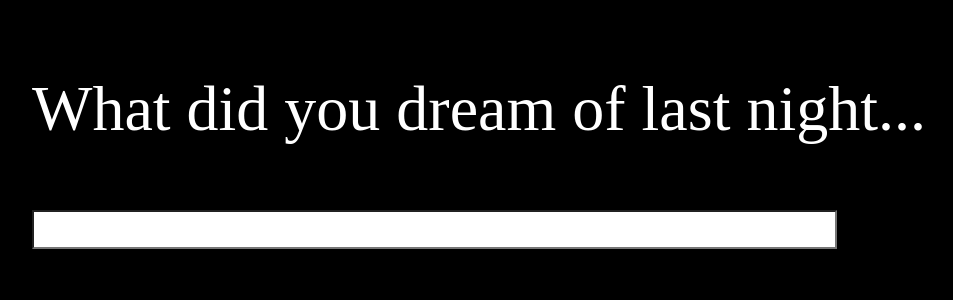
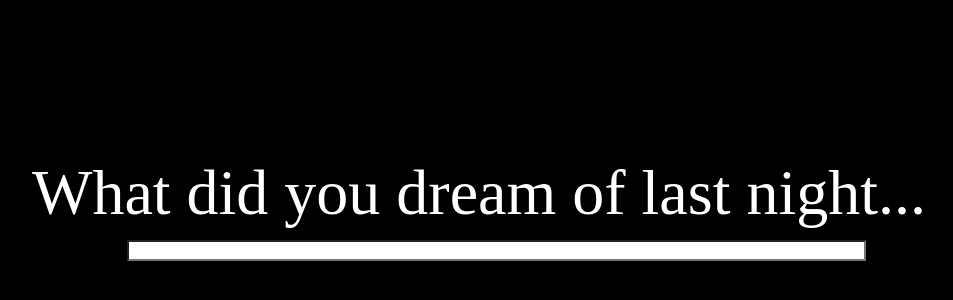
Before and after one commit to EnterOrion/dream-journal, a React (Create React App) app: page / in a window 1280 px wide. Shown: the part 192-492 px from the top of the page, without its empty margins (161-1114 px from the left). Built offline with nearby package versions, Linux system fonts and the light colour scheme.

Commit message:
Basic functionality

```diff
--- a/package.json
+++ b/package.json
@@ -6,6 +6,7 @@
     "@testing-library/jest-dom": "^5.16.5",
     "@testing-library/react": "^13.4.0",
     "@testing-library/user-event": "^13.5.0",
+    "date-fns": "^2.29.3",
     "react": "^18.2.0",
     "react-dom": "^18.2.0",
     "react-scripts": "5.0.1",
--- a/public/index.html
+++ b/public/index.html
@@ -24,20 +24,13 @@
       work correctly both with client-side routing and a non-root public URL.
       Learn how to configure a non-root public URL by running `npm run build`.
     -->
-    <title>React App</title>
+    <link rel="preconnect" href="https://fonts.googleapis.com">
+  <link rel="preconnect" href="https://fonts.gstatic.com" crossorigin>
+  <link href="https://fonts.googleapis.com/css2?family=Playfair+Display&display=swap" rel="stylesheet">
+    <title>Dream Journal</title>
   </head>
   <body>
     <noscript>You need to enable JavaScript to run this app.</noscript>
     <div id="root"></div>
-    <!--
-      This HTML file is a template.
-      If you open it directly in the browser, you will see an empty page.
-
-      You can add webfonts, meta tags, or analytics to this file.
-      The build step will place the bundled scripts into the <body> tag.
-
-      To begin the development, run `npm start` or `yarn start`.
-      To create a production bundle, use `npm run build` or `yarn build`.
-    -->
   </body>
 </html>
--- a/src/App.js
+++ b/src/App.js
@@ -1,12 +1,19 @@
 import "./styles/style.scss";
+import DailyCheckIn from "./components/DailyCheckIn";
+import { DreamContextProvider } from "./contexts/DreamContext";
+import React from 'react';
+import { useState } from 'react';
+import Home from "./components/Home";
+
 
 function App() {
+  const [state, setState] = useState('start')
   return (
     <div className="main">
-        <p>
-         What did you dream of last night...
-        </p>
-        <input />
+      <DreamContextProvider>
+      {state === 'start' && (<DailyCheckIn updateDisplay={() => setState('home') } />) }
+      {state === 'home' && <Home />}
+      </DreamContextProvider>
     </div>
   );
 }
--- /dev/null
+++ b/src/components/DailyCheckIn.jsx
@@ -0,0 +1,39 @@
+import React, {useState, useContext} from "react";
+import DreamContext from "../contexts/DreamContext";
+
+const DailyCheckIn = (props) => {
+
+    const dreamContext = useContext(DreamContext);
+    const { addDream } = dreamContext;
+
+    const [dreamData, setDreamData] = useState("");
+
+    const handleChange = (e) => {
+        setDreamData(e.target.value);
+    }
+
+
+    const handleSubmit = (e) => {
+        e.preventDefault();
+        addDream(dreamData);
+        props.updateDisplay();
+
+    }
+
+    return (
+    <div  className="dream-question">
+    <p>
+    What did you dream of last night...
+   </p>
+    <form onSubmit={handleSubmit}>
+        <input type="text"
+        onChange={handleChange}
+        value={dreamData}
+        />
+        <button className="dream-submit">Submit</button>
+    </form>
+    </div>
+    )
+}
+
+export default DailyCheckIn;
--- /dev/null
+++ b/src/components/DreamCard.jsx
@@ -0,0 +1,16 @@
+import React from "react";
+
+const DreamCard = (props) => {
+
+    return (
+    <div className="card">
+     <div class="ribbon">
+    <span class="ribbon3">{props.date}</span>
+    </div>
+    <p>{props.dream}</p>
+    <button>Read more</button>
+    </div>
+    )
+}
+
+export default DreamCard
--- /dev/null
+++ b/src/components/Home.jsx
@@ -0,0 +1,32 @@
+import React, {useContext} from "react";
+import DreamContext from "../contexts/DreamContext";
+import DreamCard from "./DreamCard";
+
+const Home = () => {
+    const dreamContext = useContext(DreamContext);
+    const { dreams } = dreamContext;
+
+  const dreamItems = dreams.map((element) => {
+          return (
+            <DreamCard date={element.date} dream={element.dream} />
+            )
+          }
+        )
+
+    return (
+        <div className="home">
+          <header>
+            <p>Dream Journal</p>
+            <p>Analyze?</p></header>
+          <div className="dream-cards">
+            {dreamItems}
+            </div>
+            </div>
+       )
+
+
+
+
+}
+
+export default Home;
--- /dev/null
+++ b/src/contexts/DreamContext.jsx
@@ -0,0 +1,41 @@
+import React, { useState } from 'react';
+import { format } from 'date-fns'
+
+
+const DreamContext = React.createContext({
+    dreams: [],
+    addDream: (dream) => console.error("Please implement this function."),
+    removeDream: (dreamId) => console.error("Please implement this function."),
+});
+
+const DreamContextProvider = ({ children }) => {
+    let today = format(new Date(), 'MM/dd/yyyy');
+
+
+
+    const [dreams, setDreams] = useState([]);
+
+    const addDream = (dream) => {
+        const newDream = {dream: dream, date: today, id: dreams.length + 1};
+        console.log('new dream added !', newDream);
+        setDreams([...dreams, newDream]);
+        console.log(dreams);
+    }
+
+    const removeDream = (dreamId) => {
+        console.log('remove dream id', dreamId)
+        setDreams([...dreams].filter(dream => dream.id !== dreamId));
+    }
+
+    return (
+        <DreamContext.Provider value={{
+            dreams, addDream, removeDream
+        }}>
+            {children}
+        </DreamContext.Provider>
+    )
+
+}
+
+export default DreamContext;
+export { DreamContextProvider };
--- a/src/styles/style.scss
+++ b/src/styles/style.scss
@@ -3,24 +3,153 @@
 
 }
 
+html,
 body {
-    background-color: black;
+  margin: 0;
+  padding: 0;
+  height: 100%;
+  width: 100%;
+
+
+}
+
+form {
     margin: 0;
+}
+
+
+#root
+{
+    height: 100%;
+    width: 100%;
+
+}
+
+.main {
+
+    height: 100%;
+    width: 100%;
+
+}
+
+.dream-question {
     display: flex;
     flex-direction: column;
     justify-content: center;
     align-items: center;
-    height: 80vh;
+    height: 100%;
+    width: 100%;
+    background-color: black;
 }
 
-p {
+.dream-question p {
+    margin: 0;
     font-size: 4rem;
     color: white;
 }
 
+form {
+    width: 55%;
+
+}
+
 input {
     background-color: white;
-    width: 90%;
-    padding: 10px;
+   margin-top: .75em;
+    width: 105%;
+}
 
+.dream-submit {
+    display: none;
 }
+
+.home {
+    height: 100%;
+    width: 100%;
+
+    background-image: url(../images/background.jpg);
+    background-size: cover;
+    display: flex;
+    flex-direction: column;
+
+
+    p {
+        margin: 0;
+    }
+}
+
+.dream-cards {
+    display: flex;
+    flex-wrap: wrap;
+    padding: 1.5rem;
+}
+
+header {
+    //background-color: rgba(207, 202, 202, 0.726);
+    background-color: rgb(37, 37, 37);
+    padding: 20px;
+    color: white;
+    font-style: bold;
+    font-size: 1.5rem;
+    display: flex;
+    justify-content: space-between;
+}
+
+.card {
+    width: 200px;
+  height: 254px;
+  border-radius: 20px;
+  padding: 5px;
+  box-shadow: rgba(151, 65, 252, 0.2) 0 15px 30px -5px;
+  border: 3px solid rgb(117, 117, 117);
+  background-color: rgb(236, 236, 236);
+  position: relative;
+  overflow: hidden;
+  margin: 5px;
+
+
+   p {
+    margin-top: 40%;
+    font-family: 'Playfair Display', serif;
+    text-overflow: ellipsis;
+    overflow: hidden;
+    width: 180px;
+    display: -webkit-box;
+    -webkit-line-clamp: 5;
+    -webkit-box-orient: vertical;
+   }
+
+   button {
+    margin-top: 5%;
+    margin-left: 50%;
+    border: none;
+    font-family: 'Playfair Display', serif;
+    font-weight: bold;
+   }
+  }
+
+  .ribbon3 {
+    width: 150px;
+    height: 50px;
+    line-height: 50px;
+    padding-left: 15px;
+    position: absolute;
+    left: -8px;
+    top: 10px;
+    background: #59324C;
+    color: white;
+  }
+
+.ribbon3:after {
+    content: "";
+    position: absolute;
+  }
+
+  .ribbon3:after {
+    height: 0;
+    width: 0;
+    right: -14.5px;
+    border-top: 25px solid transparent;
+    border-bottom: 25px solid transparent;
+    border-left: 15px solid #59324C;
+  }
```
Also changed, not shown: src/images/background.jpg (added), 1 other file (tests, documents, lock files or other folders).
